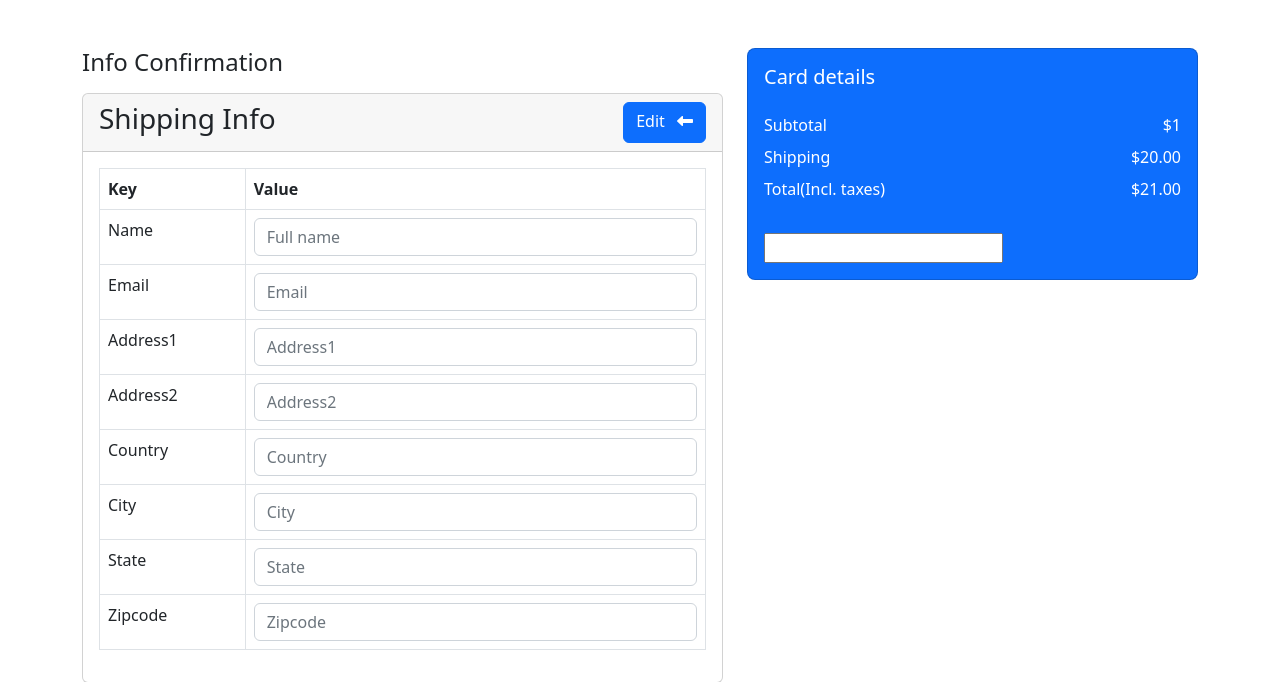
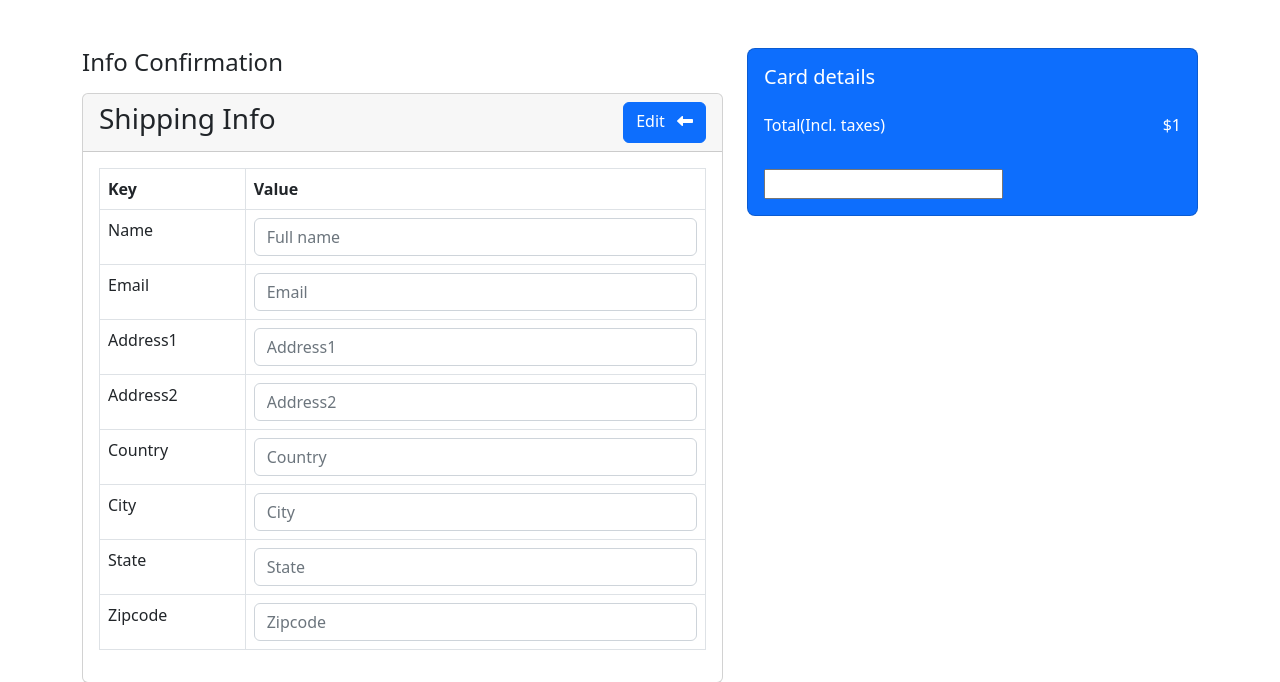
Before and after one commit to 0xCode7/0xCommerce, a Django app: template templates/payment/info.html in a window 1280 px wide. Shown: the part 70-752 px from the top of the page. Run offline with Django 5.2, Linux system fonts and the light colour scheme; tables that the repository leaves empty hold one stand-in row (values such as "Sample post"); the template is opened without the code that fills it: values that come from a table or form of the project are taken from there, most other values are stand-ins (such as "Sample title", 1, 10 or a date in 2020); form fields are guessed from the names that the template uses; some libraries are stand-ins or nearby versions.

Commit message:
Add Paypal2

```diff
--- a/payment/views.py
+++ b/payment/views.py
@@ -52,7 +52,7 @@ def info(request):
         host = request.get_host()
         paypal_dict = {
             'business': settings.PAYPAL_RECEIVER_EMAIL,
-            'amount': total_price + 20,
+            'amount': total_price,
             'item_name': '',
             'invoice': str(uuid.uuid4()),  # Unique invoice ID
             'currency_code': 'USD',
--- a/templates/payment/info.html
+++ b/templates/payment/info.html
@@ -80,19 +80,10 @@
                         {##}
                         {#                        </form>#}
                         <div>
-                            <div class="d-flex justify-content-between">
-                                <p class="mb-2">Subtotal</p>
-                                <p class="mb-2">${{ total_price }}</p>
-                            </div>
-
-                            <div class="d-flex justify-content-between">
-                                <p class="mb-2">Shipping</p>
-                                <p class="mb-2">$20.00</p>
-                            </div>
 
                             <div class="d-flex justify-content-between mb-4">
                                 <p class="mb-2">Total(Incl. taxes)</p>
-                                <p class="mb-2">${{ total_price|add:20|floatformat:2 }}</p>
+                                <p class="mb-2">${{ total_price}}</p>
                             </div>
                             {{ paypal_form.render }}
                         </div>
```
Also changed, not shown: templates/cart/summary.html (+0 -9 lines).
